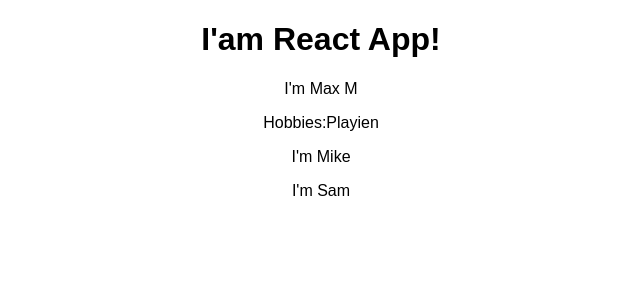
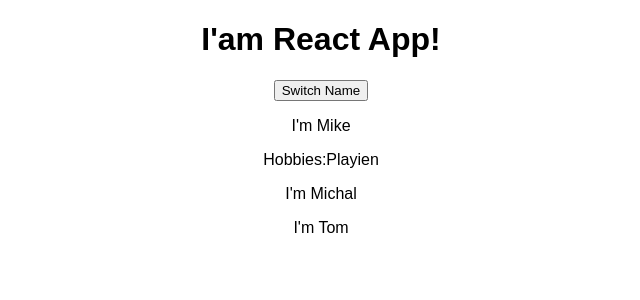
Before and after one commit to AlankritVerma07/React-guide, a React (Create React App) app: page / in a window 1280 px wide. Shown: the top 300 px of the page, without its empty margins (319-959 px from the left). Built offline with nearby package versions, Linux system fonts and the light colour scheme.

Commit message:
useState Introduction

```diff
--- a/src/App.js
+++ b/src/App.js
@@ -1,18 +1,38 @@
-import React, { Component } from "react";
+import React, { useState } from "react";
 import "./App.css";
 import Person from "./Person/Person";
 
-class App extends Component {
-  render() {
-    return (
-      <div className="App">
-        <h1>I'am React App!</h1>
-        <Person name="Max M">Hobbies:Playien</Person>
-        <Person name="Mike" />
-        <Person name="Sam" />
-      </div>
-    );
-  }
-}
+const app = (props) => {
+  const [personsState, setPersonsSState] = useState({
+    persons: [
+      { name: "Mike", age: 22 },
+      { name: "Michal", age: 24 },
+      { name: "Tom", age: 23 },
+    ],
+    otherState: "Some other value",
+  });
+  console.log(personsState);
+  const switchNameHandler = () => {
+    setPersonsSState({
+      persons: [
+        { name: "Sam", age: 29 },
+        { name: "James", age: 32 },
+        { name: "Joe", age: 42 },
+      ],
+      otherState: personsState.otherState, //since useSate() replaces the older state and does not merges it
+    });
+  };
+  return (
+    <div className="App">
+      <h1>I'am React App!</h1>
+      <button onClick={switchNameHandler}>Switch Name</button>
+      <Person name={personsState.persons[0].name} age={personsState.persons[0].age}>
+        Hobbies:Playien
+      </Person>
+      <Person name={personsState.persons[1].name} age={personsState.persons[1].age} />
+      <Person name={personsState.persons[2].name} age={personsState.persons[2].age} />
+    </div>
+  );
+};
 
-export default App;
+export default app;
```
